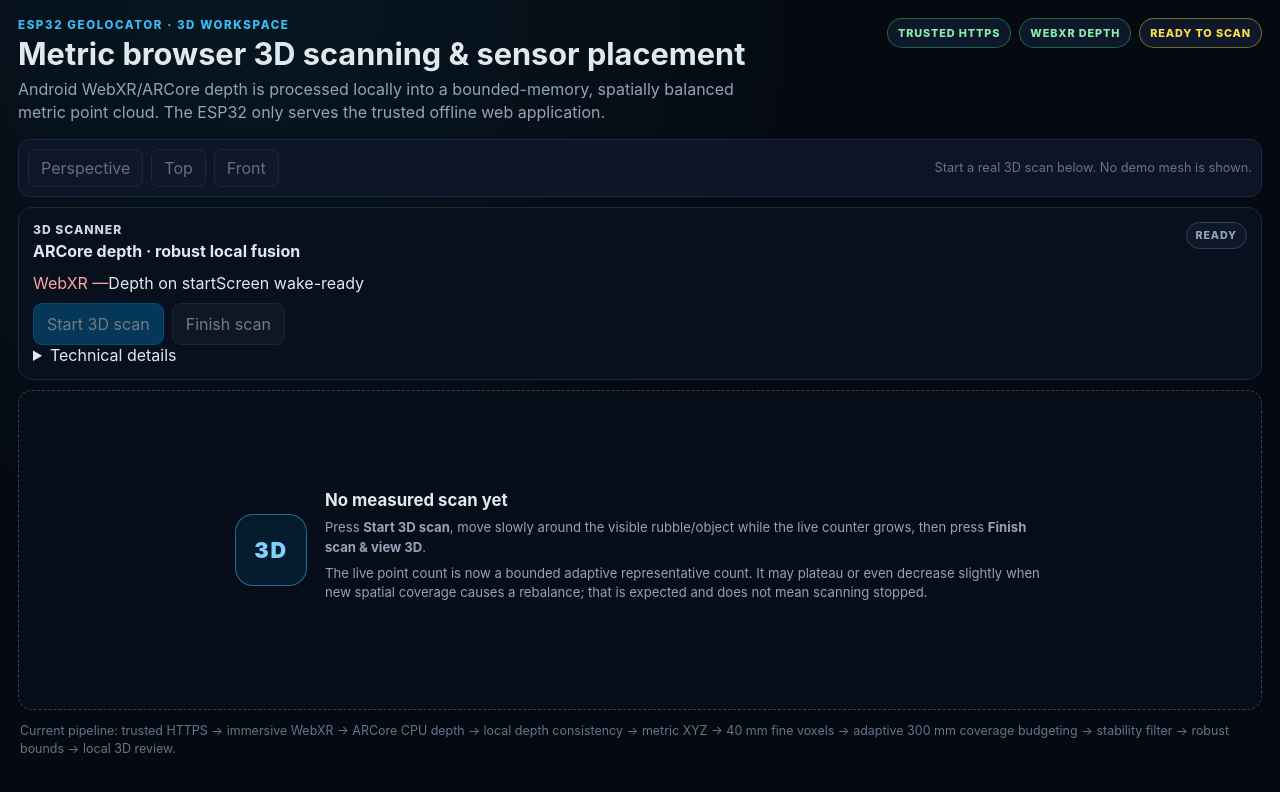
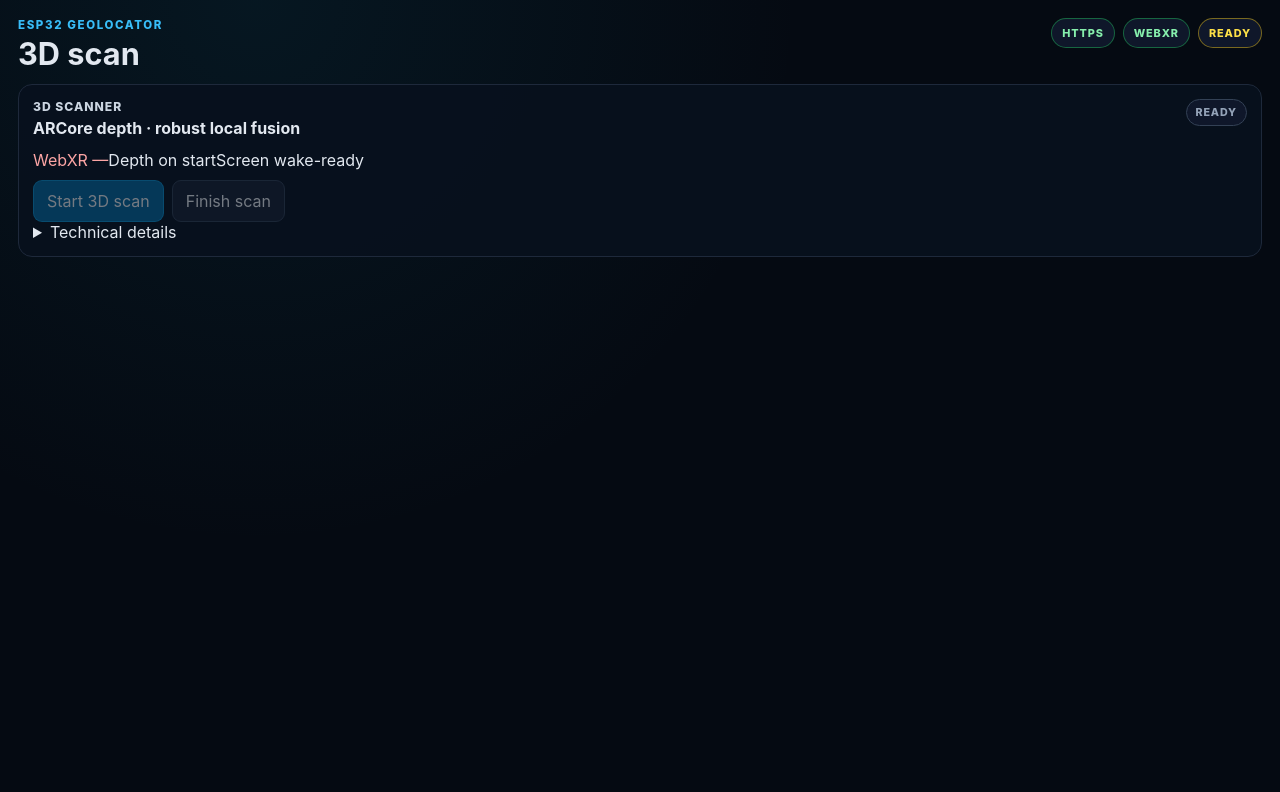
Before and after one commit to maximsokal/esp32_geophone_source_locator, a React (Vite) app in the folder webui/: page / in a window 1280 px wide. Shown: the top 792 px of the page. Built offline with nearby package versions, Linux system fonts and the light colour scheme.

Commit message:
Remove scan page filler and surface quality metrics

```diff
--- a/webui/src/App.tsx
+++ b/webui/src/App.tsx
@@ -14,10 +14,7 @@ function formatMeters(value: number): string {
 function extentFromBounds(
   bounds: ScanPointCloudSnapshot['bounds'],
 ): readonly [number, number, number] | null {
-  if (bounds === null) {
-    return null;
-  }
-
+  if (bounds === null) return null;
   return [
     bounds.max[0] - bounds.min[0],
     bounds.max[1] - bounds.min[1],
@@ -34,219 +31,110 @@ export default function App() {
   });
 
   const requestView = (preset: ViewPreset) => {
-    setViewCommand((current) => ({
-      preset,
-      sequence: current.sequence + 1,
-    }));
+    setViewCommand((current) => ({ preset, sequence: current.sequence + 1 }));
   };
 
   const hasMeasuredScan = scanSnapshot !== null && scanSnapshot.pointCount > 0;
   const extent = extentFromBounds(scanSnapshot?.bounds ?? null);
-  const fullExtent = extentFromBounds(scanSnapshot?.fullBounds ?? null);
-  const adaptiveDecimationUsed =
-    scanSnapshot !== null &&
-    (scanSnapshot.replacementCount > 0 || scanSnapshot.rebalanceEvictionCount > 0);
 
   return (
     <main className="app-shell">
-      <header className="app-header">
+      {!xrSessionActive && (
+        <header className="app-header app-header-compact">
           <div>
-          <div className="eyebrow">ESP32 GEOLOCATOR · 3D WORKSPACE</div>
-          <h1>Metric browser 3D scanning & sensor placement</h1>
-          <p>
-            Android WebXR/ARCore depth is processed locally into a bounded-memory, spatially balanced metric point cloud. The ESP32 only serves the trusted offline web application.
-          </p>
+            <div className="eyebrow">ESP32 GEOLOCATOR</div>
+            <h1>3D scan</h1>
           </div>
           <div className="header-badges">
-          <span className="badge good">TRUSTED HTTPS</span>
-          <span className="badge good">WEBXR DEPTH</span>
+            <span className="badge good">HTTPS</span>
+            <span className="badge good">WEBXR</span>
             <span className={`badge ${hasMeasuredScan ? 'good' : 'warning'}`}>
-            {hasMeasuredScan ? 'REAL 3D SCAN' : 'READY TO SCAN'}
+              {hasMeasuredScan ? 'SCAN READY' : 'READY'}
             </span>
-          {adaptiveDecimationUsed && (
-            <span className="badge good">ADAPTIVE DECIMATION</span>
-          )}
-          {(scanSnapshot?.coverageRejectedCount ?? 0) > 0 && (
-            <span className="badge warning">COVERAGE BUDGET EXHAUSTED</span>
-          )}
           </div>
         </header>
+      )}
 
-      <section className="toolbar" aria-label="3D view controls">
-        <button type="button" disabled={!hasMeasuredScan} onClick={() => requestView('perspective')}>Perspective</button>
-        <button type="button" disabled={!hasMeasuredScan} onClick={() => requestView('top')}>Top</button>
-        <button type="button" disabled={!hasMeasuredScan} onClick={() => requestView('front')}>Front</button>
-        <span className="toolbar-note">
-          {hasMeasuredScan
-            ? 'Spatially balanced measured cloud: drag to orbit. Desktop wheel zoom is available.'
-            : 'Start a real 3D scan below. No demo mesh is shown.'}
-        </span>
+      {!xrSessionActive && hasMeasuredScan && (
+        <section className="toolbar toolbar-compact" aria-label="3D view controls">
+          <button type="button" onClick={() => requestView('perspective')}>3D</button>
+          <button type="button" onClick={() => requestView('top')}>Top</button>
+          <button type="button" onClick={() => requestView('front')}>Front</button>
         </section>
+      )}
 
       <XrRuntimePanel
         onSessionActiveChange={setXrSessionActive}
         onPointCloudReady={setScanSnapshot}
       />
 
-      {!xrSessionActive && (
-        hasMeasuredScan && scanSnapshot !== null ? (
+      {!xrSessionActive && hasMeasuredScan && scanSnapshot !== null && (
         <section className="workspace">
           <ScanPointCloudViewport snapshot={scanSnapshot} viewCommand={viewCommand} />
 
           <aside className="side-panel scan-result-panel">
             <section className="panel-card">
-                <div className="panel-title">Measured scan result</div>
-                <dl className="status-list">
+              <div className="panel-title">SCAN RESULT</div>
+              <dl className="status-list scan-result-primary">
                 <div>
-                    <dt>Stable 3D points</dt>
+                  <dt>Stable surface points</dt>
                   <dd>{scanSnapshot.pointCount.toLocaleString()}</dd>
                 </div>
                 <div>
-                    <dt>Retained representatives</dt>
-                    <dd>{scanSnapshot.rawPointCount.toLocaleString()}</dd>
+                  <dt>Ready coverage cells</dt>
+                  <dd>{scanSnapshot.readyCoverageCellCount.toLocaleString()}</dd>
                 </div>
                 <div>
-                    <dt>Spatial memory budget</dt>
-                    <dd>{scanSnapshot.memoryBudgetPoints.toLocaleString()}</dd>
+                  <dt>Independent keyframes</dt>
+                  <dd>{scanSnapshot.integrationKeyframes.toLocaleString()}</dd>
                 </div>
                 <div>
-                    <dt>Coverage cells</dt>
-                    <dd>{scanSnapshot.coverageCellCount.toLocaleString()}</dd>
-                  </div>
-                  <div>
-                    <dt>Coverage cell size</dt>
-                    <dd>{Math.round(scanSnapshot.coverageCellSizeMeters * 1000)} mm</dd>
-                  </div>
-                  <div>
-                    <dt>Adaptive reps / cell</dt>
-                    <dd>{scanSnapshot.adaptivePointsPerCell}</dd>
-                  </div>
-                  <div>
-                    <dt>Candidate depth samples</dt>
-                    <dd>{scanSnapshot.candidateSampleCount.toLocaleString()}</dd>
-                  </div>
-                  <div>
-                    <dt>Samples decimated</dt>
-                    <dd>{scanSnapshot.discardedSampleCount.toLocaleString()}</dd>
-                  </div>
-                  <div>
-                    <dt>In-cell replacements</dt>
-                    <dd>{scanSnapshot.replacementCount.toLocaleString()}</dd>
-                  </div>
-                  <div>
-                    <dt>Adaptive rebalances</dt>
-                    <dd>{scanSnapshot.rebalanceEvictionCount.toLocaleString()} evictions</dd>
-                  </div>
-                  <div>
-                    <dt>Coverage rejects</dt>
-                    <dd>{scanSnapshot.coverageRejectedCount.toLocaleString()}</dd>
-                  </div>
-                  <div>
-                    <dt>Depth frames received</dt>
-                    <dd>{scanSnapshot.depthFrameCount.toLocaleString()}</dd>
-                  </div>
-                  <div>
-                    <dt>Frames sampled</dt>
-                    <dd>{scanSnapshot.sampledDepthFrames.toLocaleString()}</dd>
-                  </div>
-                  <div>
-                    <dt>Fine voxel resolution</dt>
-                    <dd>{Math.round(scanSnapshot.voxelSizeMeters * 1000)} mm</dd>
-                  </div>
-                  <div>
-                    <dt>Depth range cap</dt>
-                    <dd>{formatMeters(scanSnapshot.maxDepthMeters)}</dd>
-                  </div>
-                  <div>
-                    <dt>Bounds filter</dt>
-                    <dd>
-                      {scanSnapshot.boundsTrimFraction > 0
-                        ? `${Math.round(scanSnapshot.boundsTrimFraction * 100)}% tails / axis`
-                        : 'raw min/max'}
-                    </dd>
+                  <dt>Surface residual</dt>
+                  <dd>{Math.round(scanSnapshot.averageStableResidualMeters * 1000)} mm</dd>
                 </div>
                 {extent !== null && (
                   <>
-                      <div>
-                        <dt>Robust extent X</dt>
-                        <dd>{formatMeters(extent[0])}</dd>
-                      </div>
-                      <div>
-                        <dt>Robust extent Y</dt>
-                        <dd>{formatMeters(extent[1])}</dd>
-                      </div>
-                      <div>
-                        <dt>Robust extent Z / height</dt>
-                        <dd>{formatMeters(extent[2])}</dd>
-                      </div>
+                    <div><dt>Extent X</dt><dd>{formatMeters(extent[0])}</dd></div>
+                    <div><dt>Extent Y</dt><dd>{formatMeters(extent[1])}</dd></div>
+                    <div><dt>Height Z</dt><dd>{formatMeters(extent[2])}</dd></div>
                   </>
                 )}
-                  {fullExtent !== null && scanSnapshot.boundsTrimFraction > 0 && (
-                    <div>
-                      <dt>Raw outlier span XYZ</dt>
-                      <dd>
-                        {formatMeters(fullExtent[0])} / {formatMeters(fullExtent[1])} / {formatMeters(fullExtent[2])}
-                      </dd>
-                    </div>
-                  )}
               </dl>
-              </section>
 
-              <section className="panel-card">
-                <div className="panel-title">Adaptive memory policy</div>
-                <p className="scan-result-copy">
-                  The scanner no longer stores every unique 40 mm voxel until a hard limit is hit. Space is divided into {Math.round(scanSnapshot.coverageCellSizeMeters * 100)} cm coverage cells and the fixed {scanSnapshot.memoryBudgetPoints.toLocaleString()}-point budget is redistributed as new space appears.
-                </p>
-                <p className="scan-result-copy">
-                  Each coverage cell keeps a deterministic, stability-weighted representative subset. Repeated observations refine existing representatives; dense already-covered regions are decimated or rebalanced so later viewpoints can still contribute new geometry.
-                </p>
-                {(scanSnapshot.coverageRejectedCount > 0) && (
-                  <p className="scan-result-copy">
-                    Coverage rejects are non-zero, meaning the scan discovered more coverage cells than the one-point-per-cell lower bound can represent. That is the only true spatial-budget exhaustion condition.
-                  </p>
-                )}
-              </section>
+              <details className="xr-technical-details scan-result-details">
+                <summary>Technical details</summary>
+                <dl className="status-list">
+                  <div><dt>Retained hypotheses</dt><dd>{scanSnapshot.rawPointCount.toLocaleString()}</dd></div>
+                  <div><dt>Promoted voxels</dt><dd>{scanSnapshot.promotedPointCount.toLocaleString()}</dd></div>
+                  <div><dt>Coverage cells</dt><dd>{scanSnapshot.coverageCellCount.toLocaleString()}</dd></div>
+                  <div><dt>Coverage cell</dt><dd>{Math.round(scanSnapshot.coverageCellSizeMeters * 1000)} mm</dd></div>
+                  <div><dt>Fine voxel</dt><dd>{Math.round(scanSnapshot.voxelSizeMeters * 1000)} mm</dd></div>
+                  <div><dt>Adaptive reps / cell</dt><dd>{scanSnapshot.adaptivePointsPerCell}</dd></div>
+                  <div><dt>Polish frames</dt><dd>{scanSnapshot.polishFrames.toLocaleString()}</dd></div>
+                  <div><dt>Residual rejects</dt><dd>{scanSnapshot.residualRejectedSamples.toLocaleString()}</dd></div>
+                  <div><dt>Stale tentative pruned</dt><dd>{scanSnapshot.staleTentativePruned.toLocaleString()}</dd></div>
+                  <div><dt>Candidate samples</dt><dd>{scanSnapshot.candidateSampleCount.toLocaleString()}</dd></div>
+                  <div><dt>Decimated / rejected</dt><dd>{scanSnapshot.discardedSampleCount.toLocaleString()}</dd></div>
+                  <div><dt>In-cell replacements</dt><dd>{scanSnapshot.replacementCount.toLocaleString()}</dd></div>
+                  <div><dt>Memory budget</dt><dd>{scanSnapshot.memoryBudgetPoints.toLocaleString()}</dd></div>
+                  <div><dt>Coverage rejects</dt><dd>{scanSnapshot.coverageRejectedCount.toLocaleString()}</dd></div>
+                  <div><dt>Depth frames</dt><dd>{scanSnapshot.depthFrameCount.toLocaleString()}</dd></div>
+                  <div><dt>Integrated frames</dt><dd>{scanSnapshot.sampledDepthFrames.toLocaleString()}</dd></div>
+                  <div><dt>Depth cap</dt><dd>{formatMeters(scanSnapshot.maxDepthMeters)}</dd></div>
+                </dl>
+              </details>
 
-              <section className="panel-card grow">
-                <div className="panel-title">What this result is</div>
-                <p className="scan-result-copy">
-                  These are real metric surface samples reconstructed from ARCore depth maps plus the depth-sensor pose for each sampled XR frame. A local depth-neighbour filter rejects unstable depth pixels before reconstruction.
-                </p>
-                <p className="scan-result-copy">
-                  Final stability filtering uses repeat observations and local spatial support, while displayed room/object extents use robust 1st–99th percentile bounds per axis. Raw min/max remains visible only as an outlier diagnostic.
-                </p>
-                <p className="scan-result-copy">
-                  Rotating from one position can measure the surrounding visible shell, but it cannot reveal surfaces hidden behind furniture or rubble. For the diploma workflow the operator should translate the phone between viewpoints as well as rotate it before surface/occupancy reconstruction.
-                </p>
               <button
                 type="button"
                 className="scan-clear-button"
                 onClick={() => setScanSnapshot(null)}
               >
-                  Clear measured scan
+                Clear scan
               </button>
             </section>
           </aside>
         </section>
-        ) : (
-          <section className="scan-empty-state" aria-label="No measured 3D scan yet">
-            <div className="scan-empty-icon">3D</div>
-            <div>
-              <h2>No measured scan yet</h2>
-              <p>
-                Press <b>Start 3D scan</b>, move slowly around the visible rubble/object while the live counter grows, then press <b>Finish scan & view 3D</b>.
-              </p>
-              <p>
-                The live point count is now a bounded adaptive representative count. It may plateau or even decrease slightly when new spatial coverage causes a rebalance; that is expected and does not mean scanning stopped.
-              </p>
-            </div>
-          </section>
-        )
       )}
-
-      <footer className="app-footer">
-        Current pipeline: trusted HTTPS → immersive WebXR → ARCore CPU depth → local depth consistency → metric XYZ → 40 mm fine voxels → adaptive 300 mm coverage budgeting → stability filter → robust bounds → local 3D review.
-      </footer>
     </main>
   );
 }
```
Lines whose indentation alone changed are shown as unchanged.
